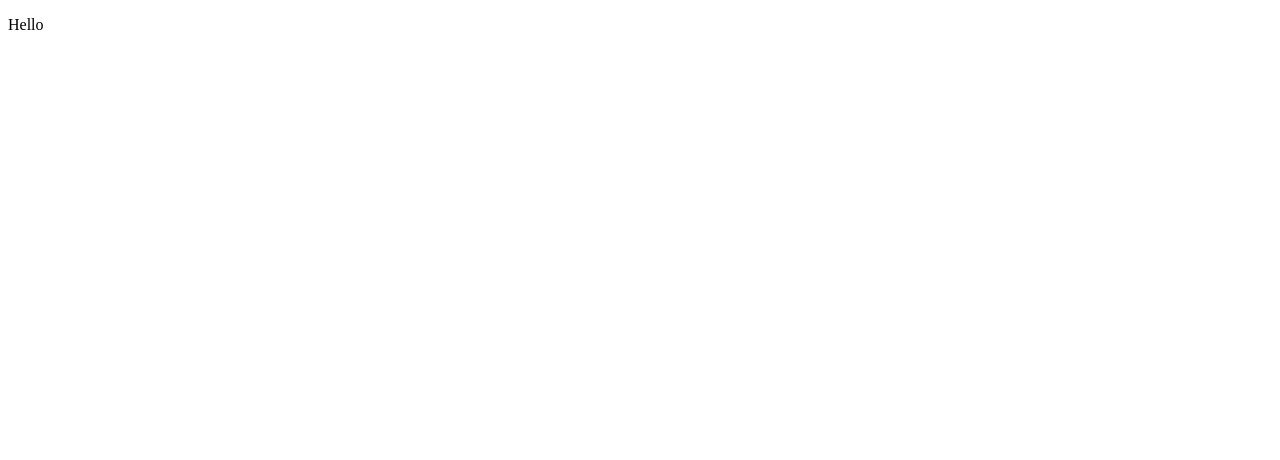
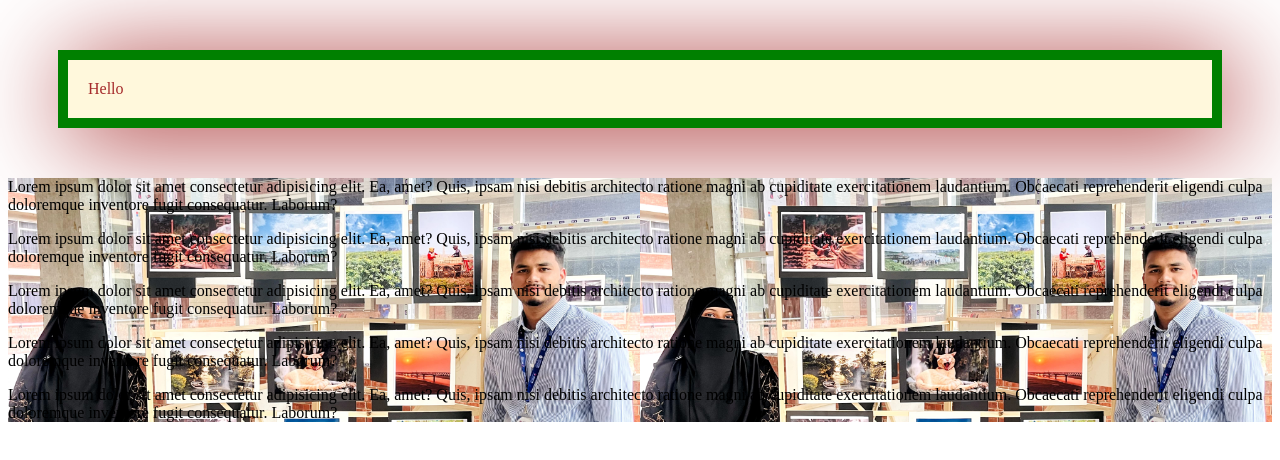
Before and after one commit to Bel-Ly/my-git-work, a plain HTML site: page index.html in a window 1280 px wide. Drawn offline with Linux system fonts and the light colour scheme.

Commit message:
2nd work

```diff
--- a/index.html
+++ b/index.html
@@ -4,8 +4,18 @@
     <meta charset="UTF-8">
     <meta name="viewport" content="width=device-width, initial-scale=1.0">
     <title>My First Git Experience </title>
+    <link rel="stylesheet" href="style/ncolor.css">
 </head>
 <body>
-    <p>Hello </p>
+    <p id="bely">Hello </p>
+
+     <div class="bb">
+        <p>Lorem ipsum dolor sit amet consectetur adipisicing elit. Ea, amet? Quis, ipsam nisi debitis architecto ratione magni ab cupiditate exercitationem laudantium. Obcaecati reprehenderit eligendi culpa doloremque inventore fugit consequatur. Laborum?</p>
+        <p>Lorem ipsum dolor sit amet consectetur adipisicing elit. Ea, amet? Quis, ipsam nisi debitis architecto ratione magni ab cupiditate exercitationem laudantium. Obcaecati reprehenderit eligendi culpa doloremque inventore fugit consequatur. Laborum?</p>
+        <p>Lorem ipsum dolor sit amet consectetur adipisicing elit. Ea, amet? Quis, ipsam nisi debitis architecto ratione magni ab cupiditate exercitationem laudantium. Obcaecati reprehenderit eligendi culpa doloremque inventore fugit consequatur. Laborum?</p>
+        <p>Lorem ipsum dolor sit amet consectetur adipisicing elit. Ea, amet? Quis, ipsam nisi debitis architecto ratione magni ab cupiditate exercitationem laudantium. Obcaecati reprehenderit eligendi culpa doloremque inventore fugit consequatur. Laborum?</p>
+        <p>Lorem ipsum dolor sit amet consectetur adipisicing elit. Ea, amet? Quis, ipsam nisi debitis architecto ratione magni ab cupiditate exercitationem laudantium. Obcaecati reprehenderit eligendi culpa doloremque inventore fugit consequatur. Laborum?</p>
+
+     </div>
 </body>
 </html>
--- /dev/null
+++ b/style/ncolor.css
@@ -0,0 +1,17 @@
+#bely{
+     color: brown;
+    border:10px solid green;
+    background-color: cornsilk;
+    padding: 20px;
+    box-shadow :10px 10px 100px;
+    margin: 50px;
+
+
+}
+.bb{
+    padding: 0;
+    margin:0;
+    background-image:url(bely\ 2.jpg);
+    background-size: 50%;
+    background-repeat: none;
+}
```
Also changed, not shown: style/bely 2.jpg (added).
